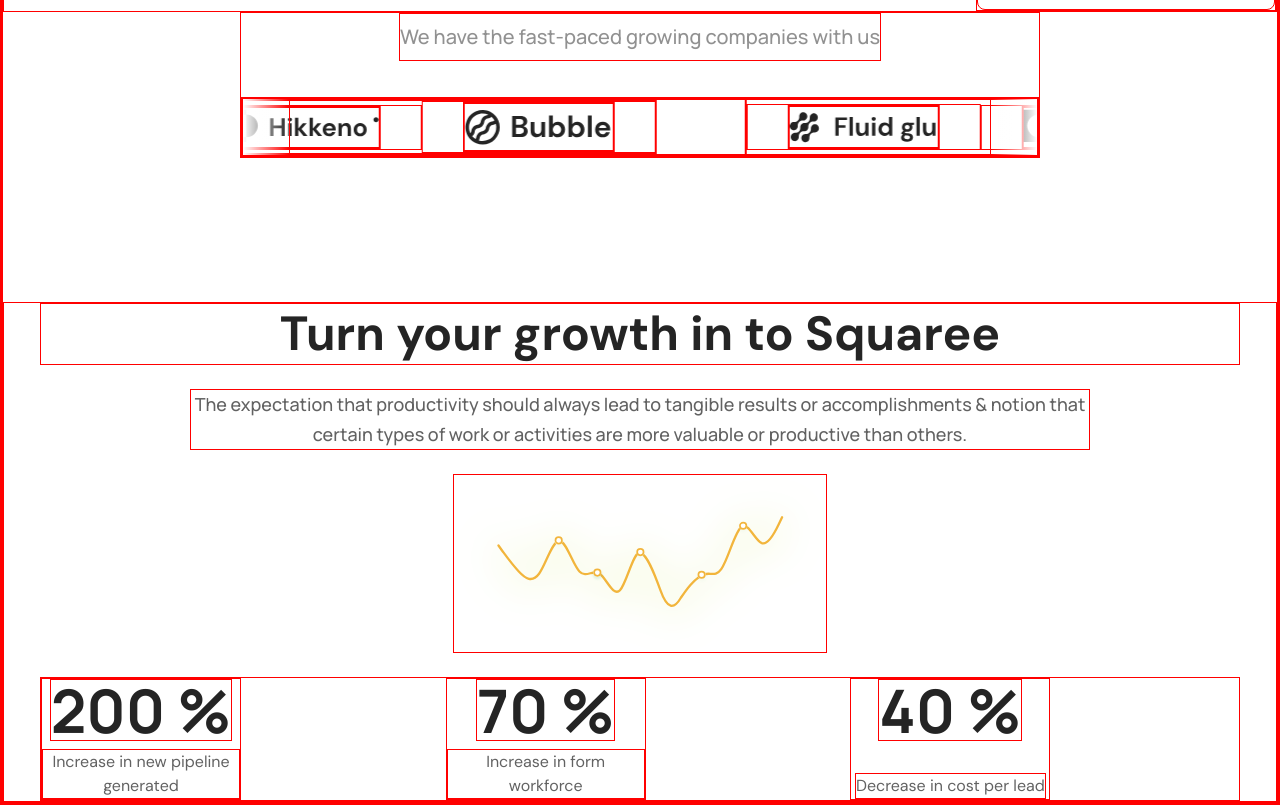
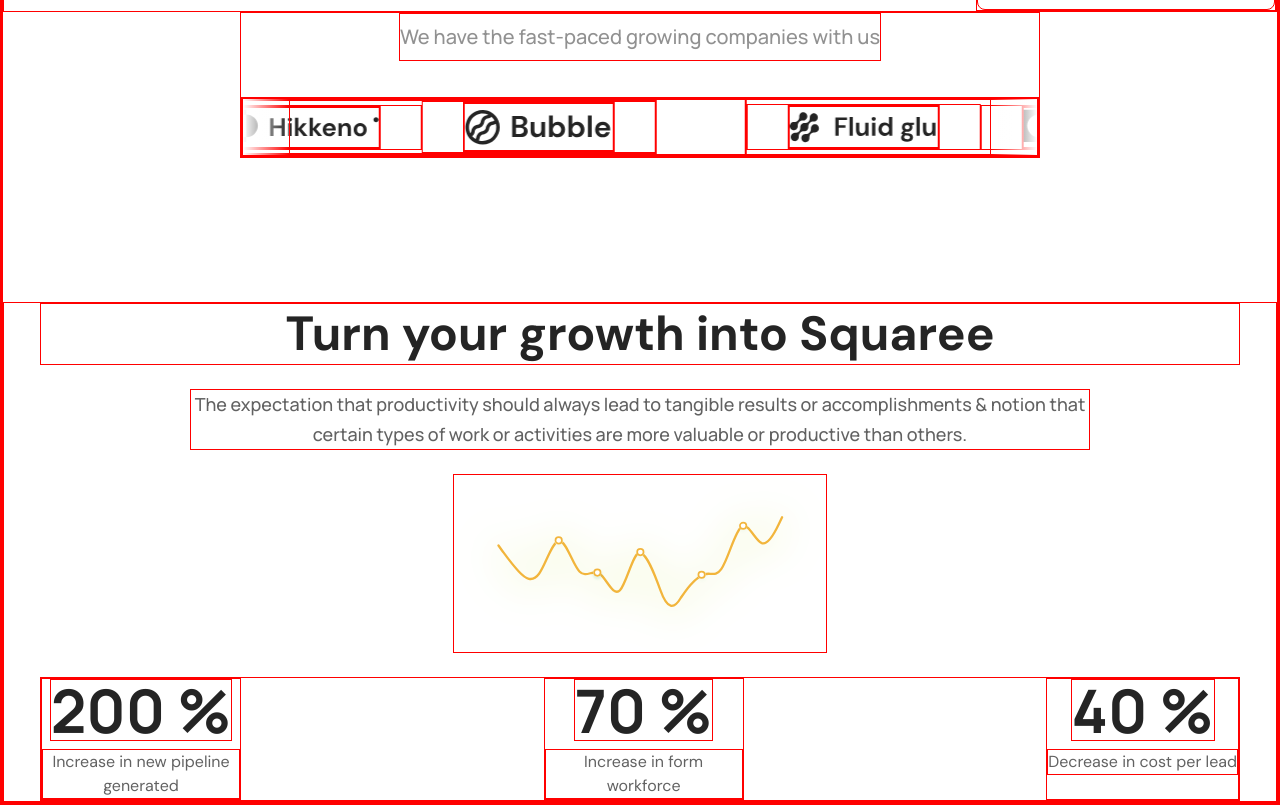
Before and after one commit to RonanKer29/landing-page-spikes, a Next.js app: page / in a window 1280 px wide. Shown: the part 1213-2018 px from the top of the page. Built offline with nearby package versions, Linux system fonts and the light colour scheme.

Commit message:
growth component

```diff
--- a/components/Growth.tsx
+++ b/components/Growth.tsx
@@ -11,25 +11,25 @@
 
   return (
     <div className="flex flex-col items-center justify-center mt-36 space-y-6 text-center">
-      <h1 className="text-5xl  font-bold leading-tight text-dark font-dmsans w-[1200px]">
-        Turn your growth in to Squaree
+      <h1 className="text-5xl font-bold leading-tight text-dark font-dmsans w-[1200px]">
+        Turn your growth into Squaree
       </h1>
-      <h2 className="text-lg  text-darkGray w-[900px] text-center font-manrope font-medium leading-[1.65]">
+      <h2 className="text-lg text-darkGray w-[900px] text-center font-manrope font-medium leading-[1.65]">
         The expectation that productivity should always lead to tangible results
         or accomplishments & notion that certain types of work or activities are
         more valuable or productive than others.
       </h2>
       <Image src={graph} alt="graph" width={374} height={157} />
-      <div className="grid grid-cols-1 md:grid-cols-3 gap-4 w-[1200px] justify-evenly">
+      <div className="flex w-[1200px] justify-between">
         {statistics.map((statistic, index) => (
           <div
             key={index}
-            className="flex flex-col items-center justify-between space-y-2 max-w-[200px] "
+            className="flex flex-col items-center space-y-2 max-w-[200px]"
           >
             <h1 className="text-6xl font-bold text-dark">
               {statistic.percentage}
             </h1>
-            <p className="text-darkGray font-dmsans text-base items-center justify-center">
+            <p className="text-darkGray font-dmsans text-base text-center">
               {statistic.description}
             </p>
           </div>
```
